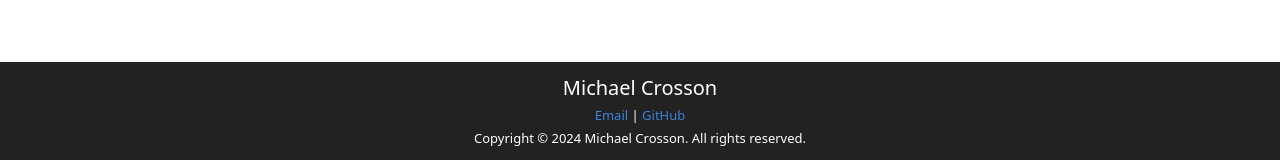
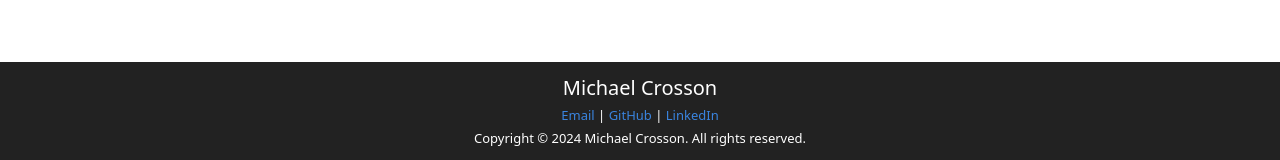
Before and after one commit to MichaelCrosson/MichaelCrosson.github.io, a Jekyll site: the page built from index.html, in a window 1280 px wide. Shown: the part 821-981 px from the top of the page. Built offline with Jekyll 4.4.1, drawn with Linux system fonts in a browser that asks for light colours; nearby versions of some CDN libraries; Markdown is read by kramdown in place of the engine named in the settings.

Commit message:
Update footer.html

```diff
--- a/_includes/footer.html
+++ b/_includes/footer.html
@@ -3,7 +3,8 @@
 
     <p>
         <a href="#" onclick="copyToClipboard('crosson.a.michael@gmail.com')">Email</a> |
-        <a href="https://github.com/MichaelCrosson" target="_blank">GitHub</a>
+        <a href="https://github.com/MichaelCrosson" target="_blank">GitHub</a> |
+        <a href="https://www.linkedin.com/in/michaelacrosson/" target="_blank">LinkedIn</a>
     </p>
 
     <p>Copyright &copy; {{ "now" | date: "%Y" }} {{ site.title }}. All rights reserved.</p>
```
